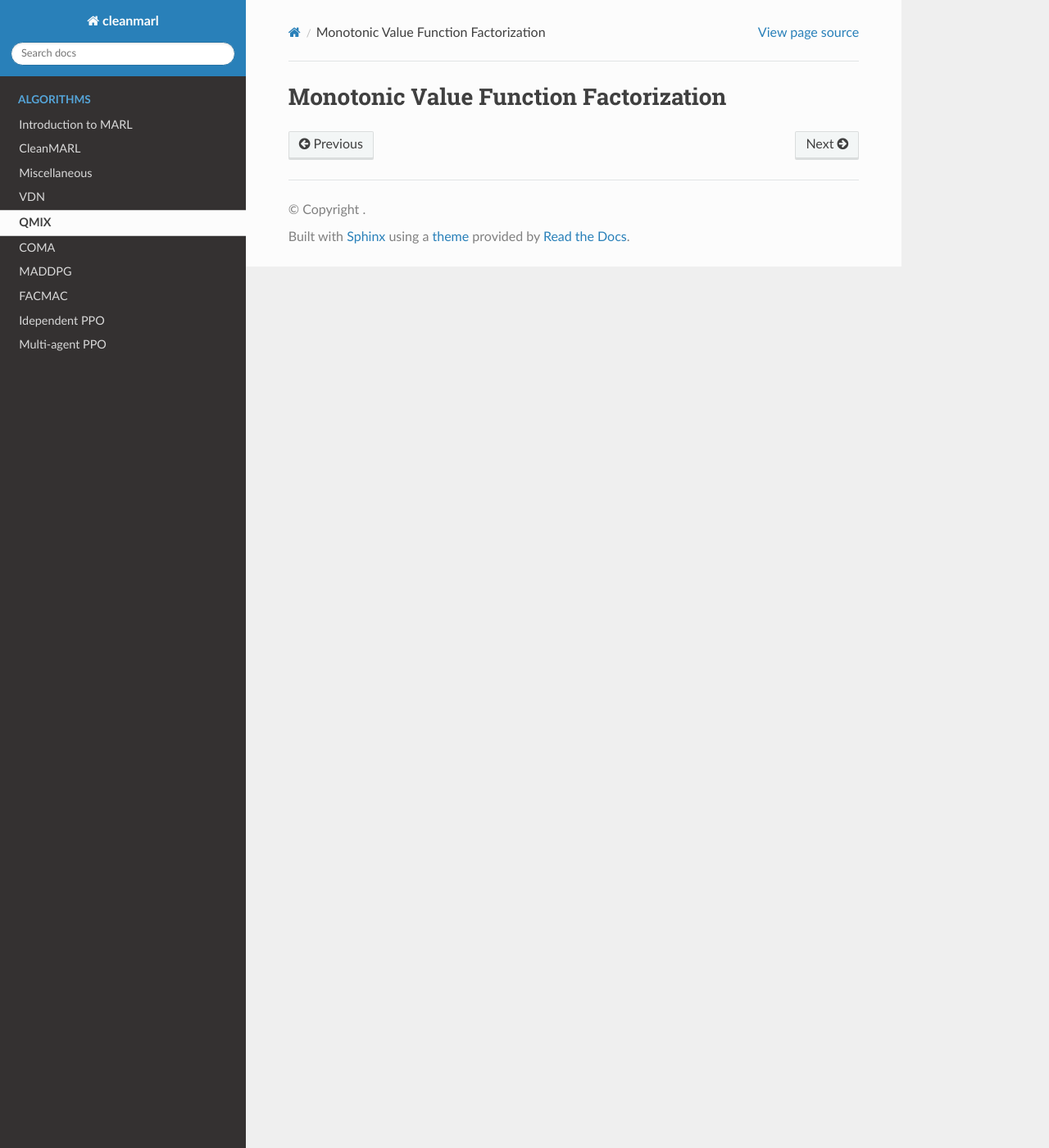
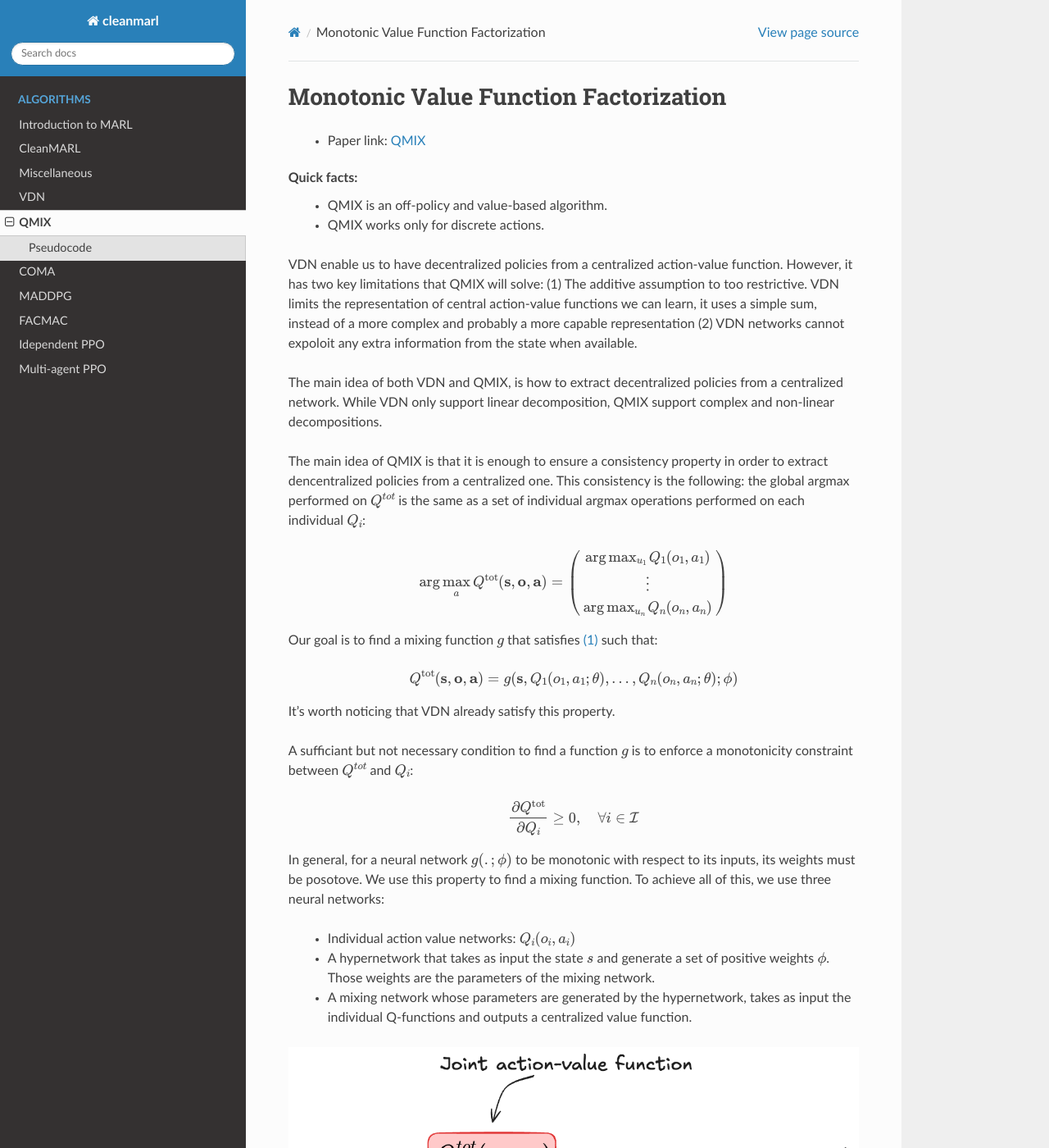
Before and after one commit to AmineAndam04/cleanmarl-docs, a Sphinx documentation site: the page built from docs/source/algorithms/qmix.rst, in a window 1280 px wide and 1400 px high. Shown: the whole window at 82% size. Built offline with Sphinx 7.4.7 and the Read the Docs theme 3.1.0, drawn with Linux system fonts in a browser that asks for light colours; some of the changed text lies outside the part shown.

Commit message:
vdn and qmix docs

```diff
--- a/docs/source/algorithms/qmix.rst
+++ b/docs/source/algorithms/qmix.rst
@@ -1,2 +1,79 @@
 Monotonic Value Function Factorization
 ======================================
+
+    - Paper link:  `QMIX <https://arxiv.org/abs/1803.11485>`_
+
+Quick facts:
+    - QMIX is an off-policy and value-based algorithm.
+    - QMIX works only for discrete actions.
+
+
+VDN enable us to have decentralized policies from a centralized action-value function. However, it has two key limitations that QMIX will solve: (1) The additive assumption to too restrictive. VDN limits the representation of central action-value functions we can learn, it uses a simple sum, instead of a more complex and probably a more capable representation (2) VDN networks cannot expoloit any extra information from the state when available.
+
+
+The main idea of both VDN and QMIX, is how to extract decentralized policies from a centralized network. While VDN only support linear decomposition, QMIX support complex and non-linear decompositions.
+
+
+The main idea of QMIX is that it is enough to ensure a consistency property in order to extract dencentralized policies from a centralized one. This consistency is the following: the global argmax performed on :math:`Q^{tot}` is the same as a set of individual argmax operations performed on each individual :math:`Q_i`:
+
+.. math::
+   :nowrap:
+   :label: eq-loss
+
+   \begin{equation}
+   \arg\max_{a} Q^{\text{tot}}(\mathbf{s}, \mathbf{o},\mathbf{a})
+   =
+   \begin{pmatrix}
+   \arg\max_{u_1} Q_1(o_1, a_1) \\
+   \vdots \\
+   \arg\max_{u_n} Q_n(o_n, a_n)
+   \end{pmatrix}
+   \end{equation}
+
+
+Our goal is to find a mixing function :math:`g` that satisfies :eq:`eq-loss` such that:
+
+
+.. math::
+    Q^{\text{tot}}(\mathbf{s}, \mathbf{o},\mathbf{a}) = g(\mathbf{s}, Q_1(o_1, a_1;\theta), \dots,Q_n(o_n, a_n;\theta); \phi)
+
+It's worth noticing that VDN already satisfy this property.
+
+A sufficiant but not necessary condition to find a function :math:`g` is to enforce a monotonicity constraint between :math:`Q^{tot}` and :math:`Q_i`:
+
+.. math::
+
+   \frac{\partial Q^{\text{tot}}}{\partial Q_i} \ge 0, \quad \forall i \in \mathcal{I}
+
+In general, for a neural network :math:`g(. ; \phi)` to be monotonic with respect to its inputs, its weights must be posotove. We use this property to find a mixing function.
+To achieve all of this, we use three neural networks:
+
+    - Individual action value networks: :math:`Q_i(o_i,a_i)`
+    - A hypernetwork that takes as input the state :math:`s` and generate a set of positive weights :math:`\phi`. Those weights are the parameters of the mixing network.
+    - A mixing network whose parameters are generated by the hypernetwork, takes as input the individual Q-functions and outputs a centralized value function.
+
+
+
+.. image:: ../_static/qmix_network.png
+   :alt: Architecture diagram
+   :width: 700px
+   :align: center
+
+
+
+Finally, to train these networks, we use the following loss:
+
+.. math::
+
+    r + \gamma (1- done) \max_{\mathbf{a'}} Q^{tot}(\mathbf{s'},\mathbf{o'},\mathbf{a'}; \theta^-, \phi^-) - Q^{tot}(\mathbf{s},\mathbf{o},\mathbf{a}; \theta, \phi)
+
+
+
+
+Pseudocode
+----------
+
+.. image:: ../_static/qmix_algorithm.svg
+   :alt: Architecture diagram
+   :width: 100%
+   :align: center
```
Also changed, not shown: docs/source/algorithms/vdn.rst (+20 -0 lines), docs/source/_static/qmix_algorithm.svg (added), docs/source/_static/qmix_network.png (added), docs/source/_static/vdn_algorithm.svg (added), 4 other files.
